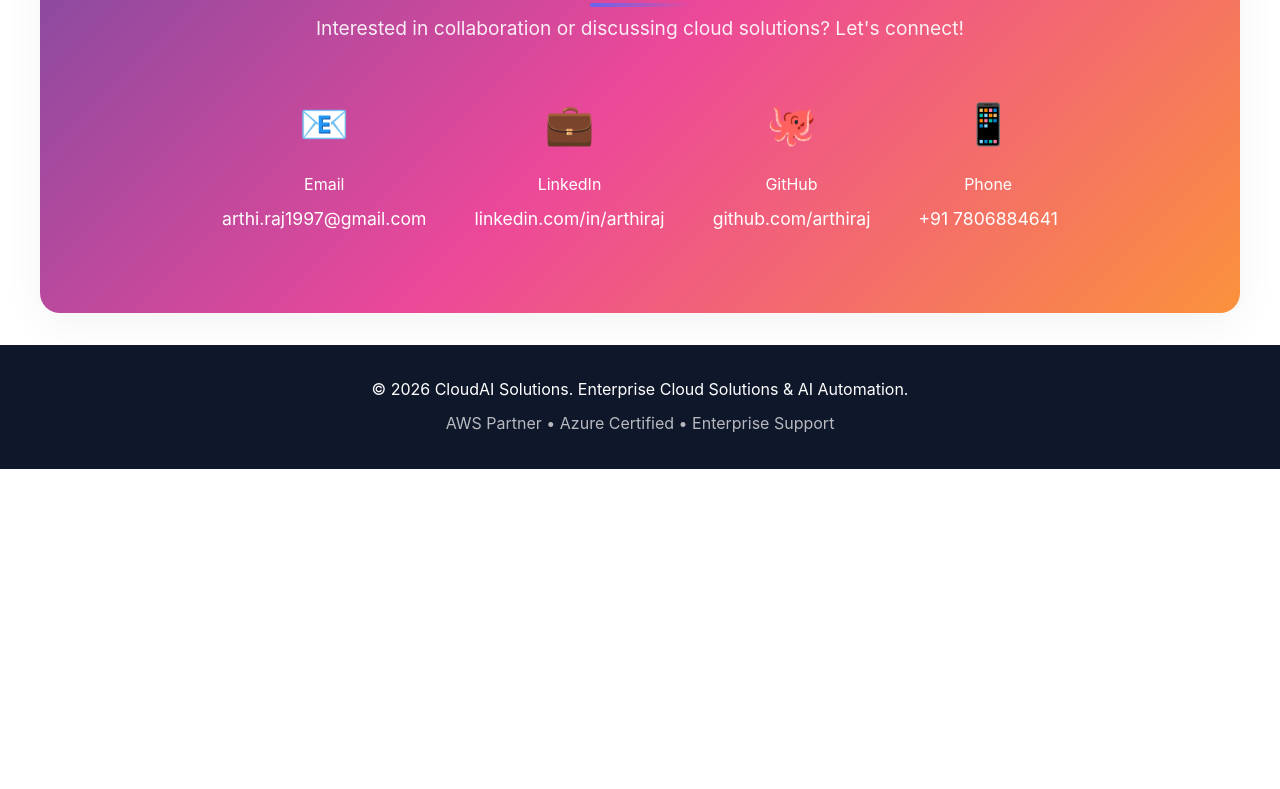
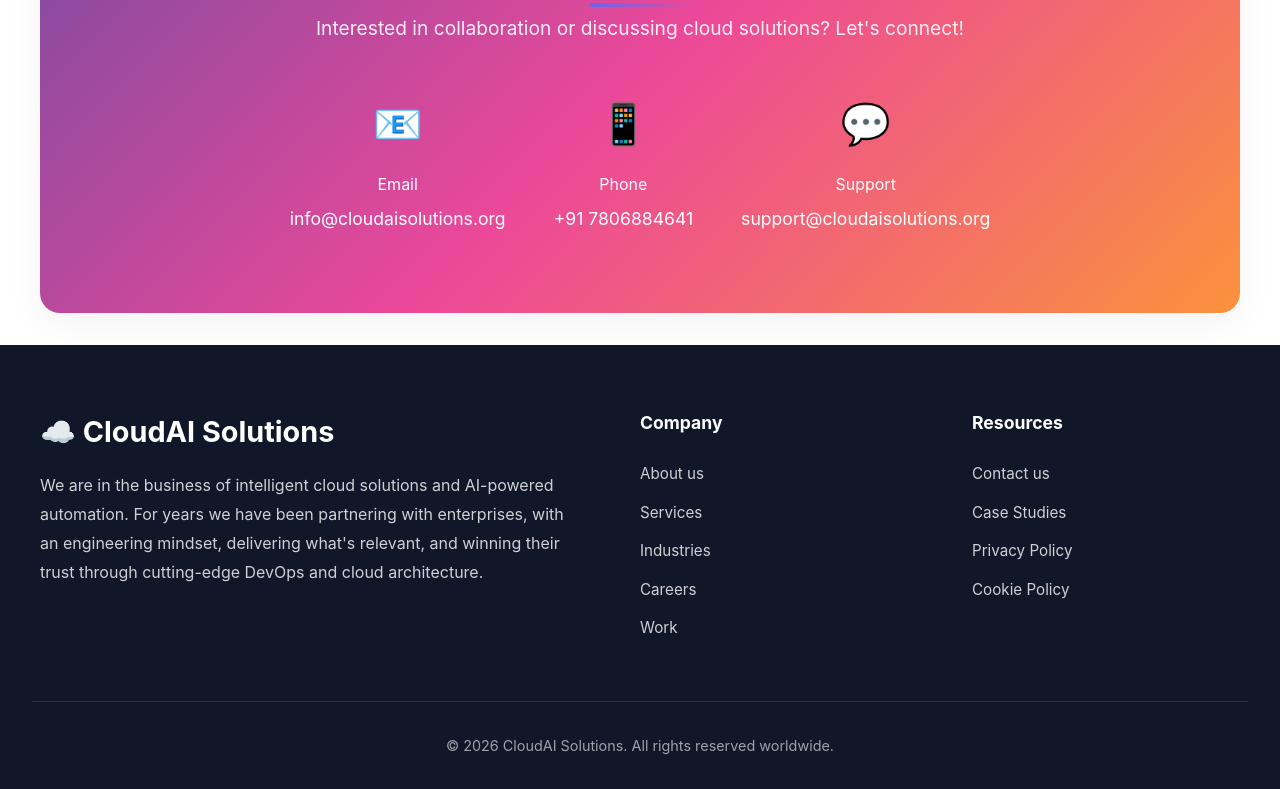
Before and after one commit to arthi123sensi/portfolio, a plain HTML site: page index.html in a window 1280 px wide. Shown: the part 6193-6982 px from the top of the page. Before the commit the page ends 6662 px from the top, so only its background shows below. Drawn offline with Linux system fonts and the light colour scheme.

Commit message:
Update footer to professional style, remove LinkedIn/GitHub links

```diff
--- a/index.html
+++ b/index.html
@@ -1152,12 +1152,66 @@
             opacity: 0.8;
         }
 
-        /* Footer */
+        /* Footer - Professional Style */
         footer {
-            background: var(--dark);
+            background: #0f1729;
             color: white;
+            padding: 4rem 2rem 2rem 2rem;
+        }
+
+        .footer-content {
+            max-width: 1200px;
+            margin: 0 auto;
+            display: grid;
+            grid-template-columns: 2fr 1fr 1fr;
+            gap: 4rem;
+            margin-bottom: 3rem;
+        }
+
+        .footer-about h3 {
+            font-size: 1.8rem;
+            margin-bottom: 1rem;
+            color: white;
+        }
+
+        .footer-about p {
+            line-height: 1.8;
+            color: rgba(255, 255, 255, 0.8);
+            font-size: 1rem;
+        }
+
+        .footer-links h4 {
+            font-size: 1.1rem;
+            margin-bottom: 1.5rem;
+            color: white;
+        }
+
+        .footer-links ul {
+            list-style: none;
+            padding: 0;
+        }
+
+        .footer-links li {
+            margin-bottom: 0.8rem;
+        }
+
+        .footer-links a {
+            color: rgba(255, 255, 255, 0.8);
+            text-decoration: none;
+            transition: color 0.3s;
+            font-size: 0.95rem;
+        }
+
+        .footer-links a:hover {
+            color: #667eea;
+        }
+
+        .footer-bottom {
+            border-top: 1px solid rgba(255, 255, 255, 0.1);
+            padding-top: 2rem;
             text-align: center;
-            padding: 2rem;
+            color: rgba(255, 255, 255, 0.6);
+            font-size: 0.9rem;
         }
 
         /* Trust Indicators / Partners Section */
@@ -1235,6 +1289,20 @@
             .certification-badges {
                 flex-direction: column;
             }
+
+            .footer-content {
+                grid-template-columns: 1fr;
+                gap: 2rem;
+            }
+
+            .services-grid {
+                flex-direction: column;
+                gap: 1rem;
+            }
+
+            .service-card {
+                width: 100%;
+            }
         }
     </style>
     <!-- Structured Data (JSON-LD) for SEO -->
@@ -1242,20 +1310,16 @@
     {
       "@context": "https://schema.org",
       "@type": "Organization",
-      "name": "CloudXAI",
-      "url": "https://cloudxai.io",
-      "logo": "https://cloudxai.io/logo.png",
+      "name": "CloudAI Solutions",
+      "url": "https://cloudaisolutions.org",
+      "logo": "https://cloudaisolutions.org/logo.png",
       "description": "Enterprise-grade AI cloud solutions, AWS Bedrock integration, self-healing CI/CD, and intelligent automation services",
-      "email": "info@cloudxai.io",
+      "email": "info@cloudaisolutions.org",
       "telephone": "+917806884641",
       "address": {
         "@type": "PostalAddress",
         "addressCountry": "India"
       },
-      "sameAs": [
-        "https://linkedin.com/company/cloudxai",
-        "https://github.com/cloudxai"
-      ],
       "knowsAbout": [
         "AWS Cloud Architecture",
         "Azure DevOps",
@@ -1795,19 +1859,7 @@
             <div class="contact-item">
                 <span class="icon">📧</span>
                 <span>Email</span>
-                <a href="mailto:arthi.raj1997@gmail.com">arthi.raj1997@gmail.com</a>
-            </div>
-
-            <div class="contact-item">
-                <span class="icon">💼</span>
-                <span>LinkedIn</span>
-                <a href="https://linkedin.com/in/arthiraj" target="_blank">linkedin.com/in/arthiraj</a>
-            </div>
-
-            <div class="contact-item">
-                <span class="icon">🐙</span>
-                <span>GitHub</span>
-                <a href="https://github.com/arthiraj" target="_blank">github.com/arthiraj</a>
+                <a href="mailto:info@cloudaisolutions.org">info@cloudaisolutions.org</a>
             </div>
 
             <div class="contact-item">
@@ -1815,13 +1867,52 @@
                 <span>Phone</span>
                 <a href="tel:+917806884641">+91 7806884641</a>
             </div>
+
+            <div class="contact-item">
+                <span class="icon">💬</span>
+                <span>Support</span>
+                <a href="mailto:support@cloudaisolutions.org">support@cloudaisolutions.org</a>
+            </div>
         </div>
     </section>
 
     <!-- Footer -->
     <footer>
-        <p>&copy; 2026 CloudAI Solutions. Enterprise Cloud Solutions & AI Automation.</p>
-        <p style="margin-top: 0.5rem; opacity: 0.7;">AWS Partner • Azure Certified • Enterprise Support</p>
+        <div class="footer-content">
+            <div class="footer-about">
+                <h3>☁️ CloudAI Solutions</h3>
+                <p>
+                    We are in the business of intelligent cloud solutions and AI-powered automation.
+                    For years we have been partnering with enterprises, with an engineering mindset,
+                    delivering what's relevant, and winning their trust through cutting-edge DevOps and cloud architecture.
+                </p>
+            </div>
+
+            <div class="footer-links">
+                <h4>Company</h4>
+                <ul>
+                    <li><a href="#home">About us</a></li>
+                    <li><a href="#projects">Services</a></li>
+                    <li><a href="#projects">Industries</a></li>
+                    <li><a href="#contact">Careers</a></li>
+                    <li><a href="#projects">Work</a></li>
+                </ul>
+            </div>
+
+            <div class="footer-links">
+                <h4>Resources</h4>
+                <ul>
+                    <li><a href="#contact">Contact us</a></li>
+                    <li><a href="#projects">Case Studies</a></li>
+                    <li><a href="#skills">Privacy Policy</a></li>
+                    <li><a href="#skills">Cookie Policy</a></li>
+                </ul>
+            </div>
+        </div>
+
+        <div class="footer-bottom">
+            <p>&copy; 2026 CloudAI Solutions. All rights reserved worldwide.</p>
+        </div>
     </footer>
 
     <!-- Login Modal -->
```
